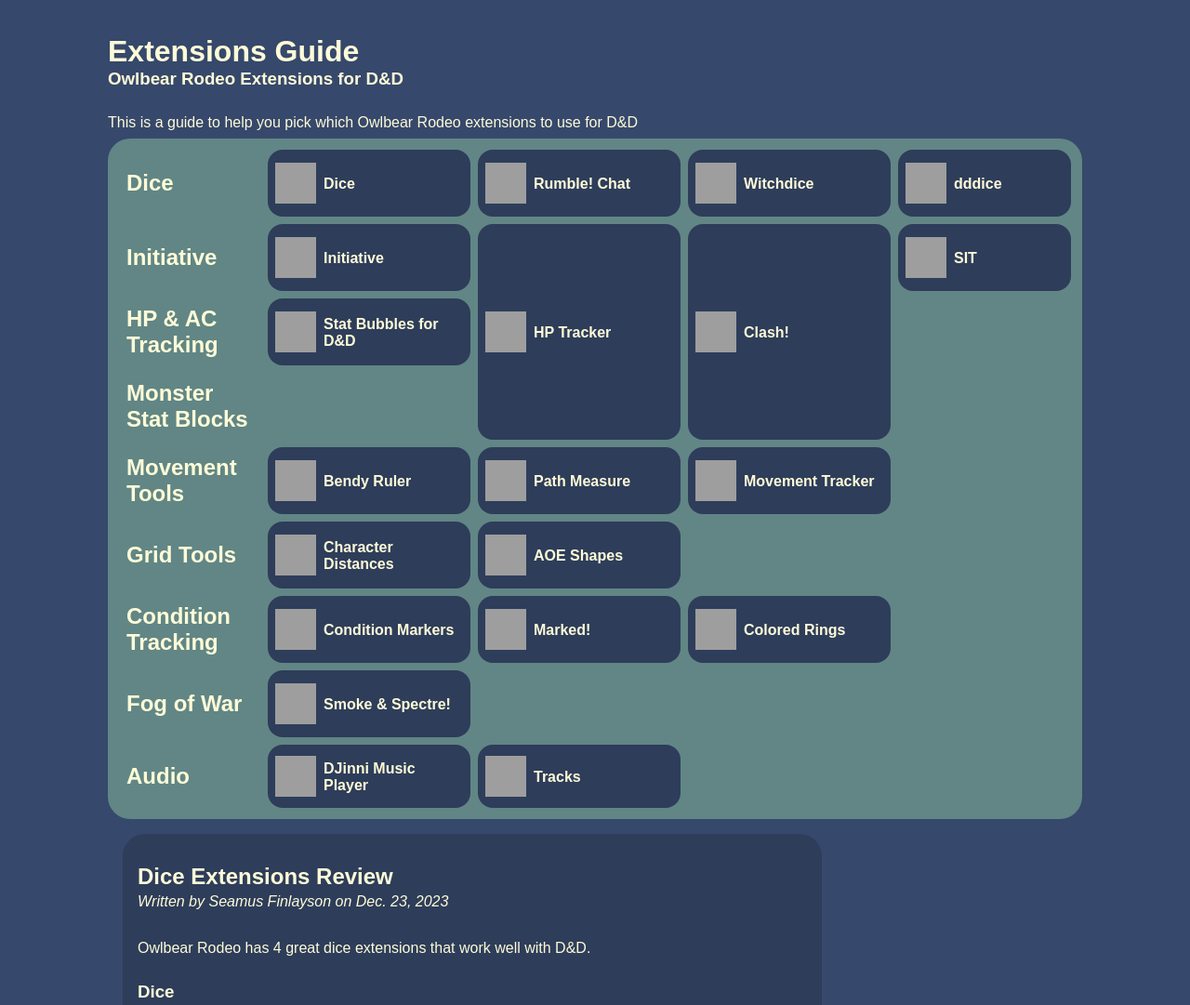
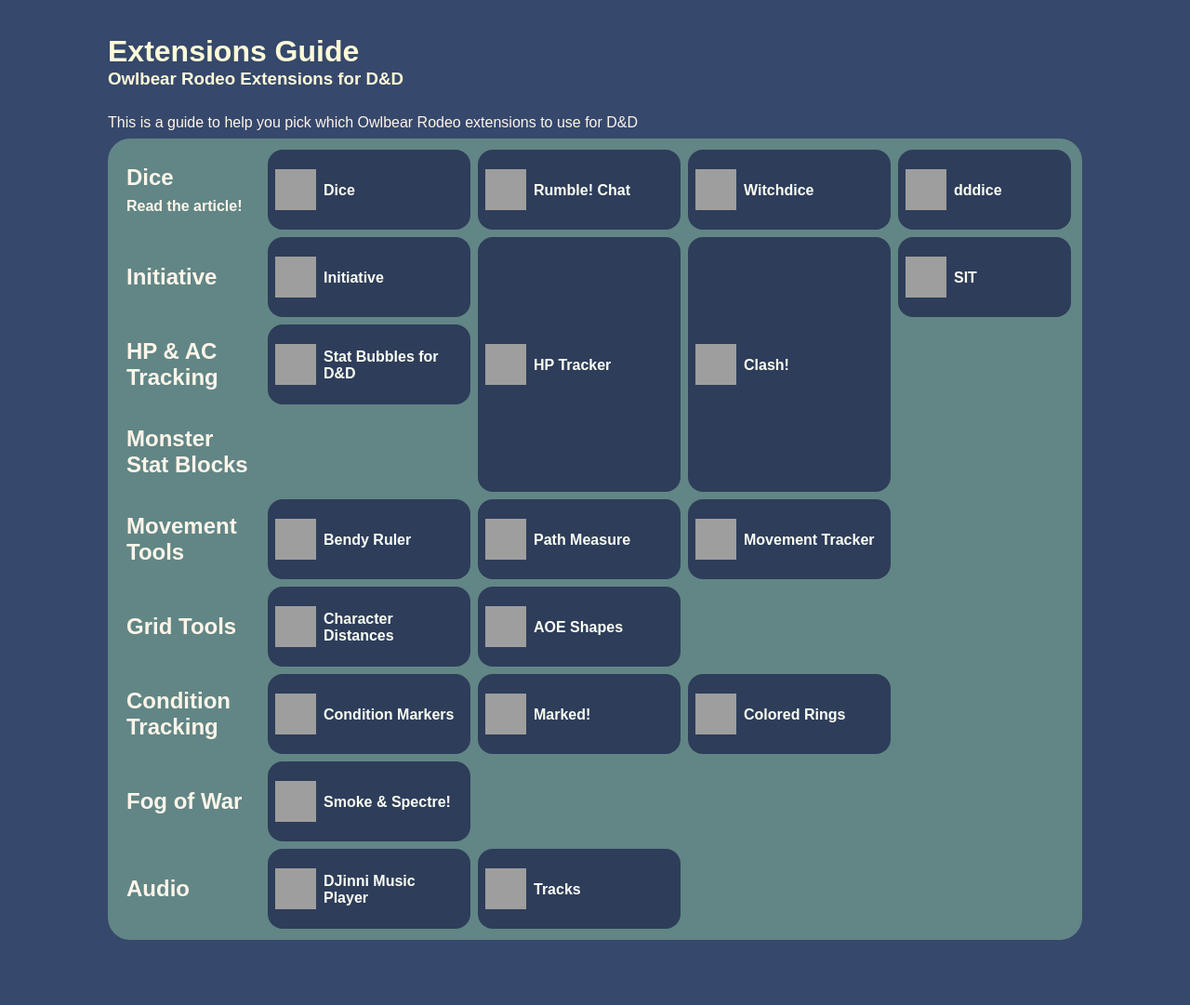
Before and after one commit to SeamusFinlayson/OBR-Extensions-Guide, a plain HTML site: page index.html in a window 1280 px wide. Shown: the top 1081 px of the page at 93% size. After the commit the page ends 1027 px from the top, so only its background shows below. Drawn offline with Linux system fonts and the light colour scheme; grey boxes are pictures that could not be loaded.

Commit message:
new article page

```diff
--- a/index.html
+++ b/index.html
@@ -9,10 +9,13 @@
 <body>
     <div class="mother-div">
         <h1>Extensions Guide</h1>
-        <h3 class="sub-tittle">Owlbear Rodeo Extensions for D&D</h3>
+        <h3 class="sub-title">Owlbear Rodeo Extensions for D&D</h3>
         <p>This is a guide to help you pick which Owlbear Rodeo extensions to use for D&D</p>
         <div class="extensions-grid">
-            <div class="category">Dice</div>
+            <a href="./DiceReview.html" class="category-with-article">
+                <p class="category-text">Dice</p>
+                <p class="article-link">Read the article!</p>
+            </a>
             <div class="category">Initiative</div>
             <div class="category">HP & AC Tracking</div>
             <div class="category">Monster Stat Blocks</div>
@@ -113,39 +116,6 @@
             </a>
 
         </div>
-
-        <!-- Dice Article -->
-        <div class="article">
-            <h2 class="article-tittle" id="dice-extensions-review">Dice Extensions Review</h2>
-            <p class="article-info"><em>Written by Seamus Finlayson on Dec. 23, 2023</em></p>
-            <p>Owlbear Rodeo has 4 great dice extensions that work well with D&amp;D.</p>
-            <h3 id="dice">Dice</h3>
-            <p>First we’ll look at Dice, the first-party extension designed by the Owlbear Rodeo developers. It provides
-                several beautiful sets of physics based dice, has a simple interface, and allows you to show your roll
-                to other players or keep them secret.</p>
-            <p><img src="https://raw.githubusercontent.com/owlbear-rodeo/dice/main/docs/header.jpg" alt="image"></p>
-            <p>But, for some, it might ba a little too simple. The dice selection is quite limited and it doesn&#39;t
-                save the result of previous rolls, which brings us to...</p>
-            <h3 id="rumble-">Rumble!</h3>
-            <p>Rumble! is a chat window that lets you send messages to other members of your group. It&#39;s more than
-                just messaging though, it also has physics based dice, well implemented safety cards, and Discord
-                integration.</p>
-            <p><img src="https://battle-system.com/owlbear/rumble-docs/brpview.png" alt="image"></p>
-            <p>Because of its chat based nature, all the rolls you make are saved, though you cannot make hidden rolls.
-                Rumble! lets you customize the dice with many different dice patterns and the ability to change the dice
-                colour to any RGB value you want.</p>
-            <h3 id="witchdice">Witchdice</h3>
-            <p>Witchdice provides some more advanced dice rolling options but lacks physics based dice.</p>
-            <p><img src="https://witchdice.com/owlbear_ext/store_hero.png" alt="image"></p>
-            <p>Witchdice provides discord integration, shares rolls with players, has roll result history, and also has
-                a clock tool if your game uses those.</p>
-            <h3 id="dddice">dddice</h3>
-            <p>dddice is a physics based multiplayer dice roller. A tool that can be used external to Owlbear Rodeo. It
-                connects to its own dice marketplace and has extra tools for streamers.</p>
-            <p><img src="https://cdn.dddice.com/owlbear/store.png" alt="image"></p>
-        </div>
-
-        <p></p>
     </div>
 
 
--- a/style.css
+++ b/style.css
@@ -1,6 +1,6 @@
 body {
     background-color: #36486b;
-    color: #fefbd8;
+    color: #FFF5EA;
     font-family: Arial, Helvetica, sans-serif;
 
     max-width: 1080px;
@@ -10,6 +10,7 @@
 
 h1 {
     margin-bottom: 0;
+    color: #fefbd8;
 }
 
 img {
@@ -23,8 +24,10 @@
     margin-bottom: 8px;
 }
 
-.sub-tittle {
+.sub-title {
     margin-top: 0;
+    color: #fefbd8;
+
 }
 
 .mother-div {
@@ -41,17 +44,80 @@
 
     display: grid;
     grid-template-columns: 160px repeat(3, 1fr);
-    grid-template-rows: repeat(8, 1fr);
+    grid-template-rows: repeat(9, 1fr);
 }
 
 .category {
     grid-column: 1 / span 1;
     font-weight: bold;
     padding: 12px;
-    font-size: x-large;
     justify-self: start;
     align-self: center;
+
     /* text-align: end; */
+    font-size: x-large;
+    color: #FFF5EA;
+}
+
+.category {
+    grid-column: 1 / span 1;
+    font-weight: bold;
+    padding: 12px;
+    justify-self: start;
+    align-self: center;
+
+    display: flex;
+    flex-direction: column;
+    /* text-align: end; */
+}
+
+.category-with-article {
+    grid-column: 1 / span 1;
+    font-weight: bold;
+    margin: 4px;
+    padding: 8px;
+    border-radius: 16px;
+    justify-self: start;
+    align-self: center;
+
+    display: flex;
+    flex-direction: column;
+    text-decoration: none;
+
+    transition-duration: 150ms;
+
+    animation-name: darken;
+    animation-duration: 1000ms;
+    animation-iteration-count: 1 ;
+    animation-delay: 700ms;
+}
+
+.category-with-article:hover {
+    background-color: rgba(0, 0, 0, 0.116);
+    transform: rotate(-1deg) translateY(-3px);
+}
+
+@keyframes tilt-shaking {
+    0% { transform: rotate(0deg); background-color: rgba(0, 0, 0, 0.116);}
+    25% { transform: rotate(3deg); }
+    50% { transform: rotate(0eg); }
+    75% { transform: rotate(-3deg); }
+    100% { transform: rotate(0deg); background-color: rgba(0, 0, 0, 0.116);}
+}
+
+@keyframes darken {
+    60% {background-color: rgba(0, 0, 0, 0.116);}
+}
+
+.category-text {
+    font-size: x-large;
+    color: #FFF5EA;
+    margin-bottom: 0;
+    /* margin-bottom: 0px; */
+}
+
+.article-link {
+    color: #FFF5EA;
 }
 
 .extension {
@@ -60,15 +126,32 @@
     padding: 8px;
     border-radius: 16px;
     text-decoration: none;
-    text-decoration-color: #fefbd8;
+    text-decoration-color: #FFF5EA;
     min-width: 170px;
 
     display: flex;
     align-items: center;
+    transition-duration: 150ms;
+}
+
+.wiggle {
+    animation-name: wiggle;
+    animation-duration: 800ms;
+    animation-delay: 500ms;
+}
+
+@keyframes wiggle {
+    0% {background-color: #394769;}
+    20% {transform: rotate(-1deg) translateY(-3px);}
+    80% {transform: rotate(-1deg) translateY(-3px);}
+    95% {transform: rotate(0deg) translateY(0px);}
+    98% {background-color: #394769;}
+    100% {background-color: #2e3d5a;}
 }
 
 .extension:hover {
     background-color: #394769;
+    transform: rotate(-1deg) translateY(-3px);
 }
 
 .extension-image {
@@ -79,7 +162,7 @@
 .extension-text {
     font-weight: bold;
     margin: 9px 4px 7px 8px;
-    color: #fefbd8;
+    color: #FBFFF4;
 }
 
 .Dice {
@@ -164,18 +247,19 @@
 
 .article {
     background-color: #2e3d5a;
-    margin: 16px;
+    /* margin-top: 16px;
+    margin-bottom: 16px; */
     padding: 16px;
     border-radius: 24px;
-    max-width: 720px;
 
     display: flex;
     flex-direction: column;
 }
 
-.article-tittle {
+.article-title {
     margin-top: 16px;
     margin-bottom: 2px;
+    color: #fefbd8;
 }
 
 .article-info {
```
Also changed, not shown: DiceReview.html (added, +47 -0 lines), DiceReview.md (+2 -2 lines).
